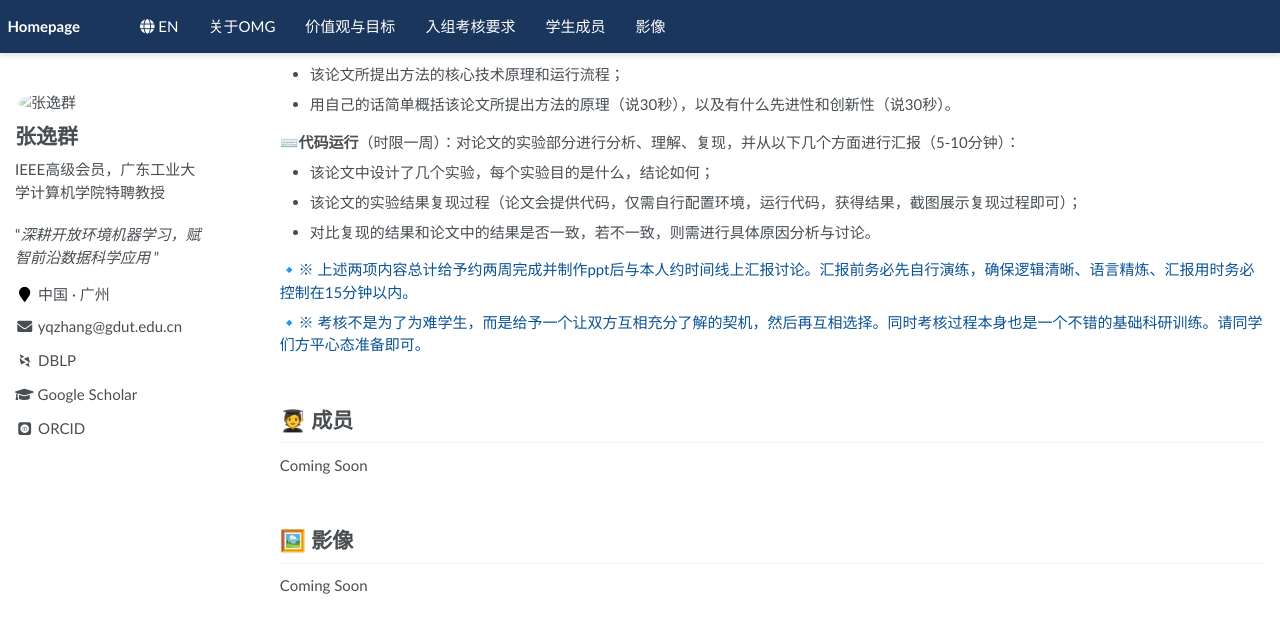
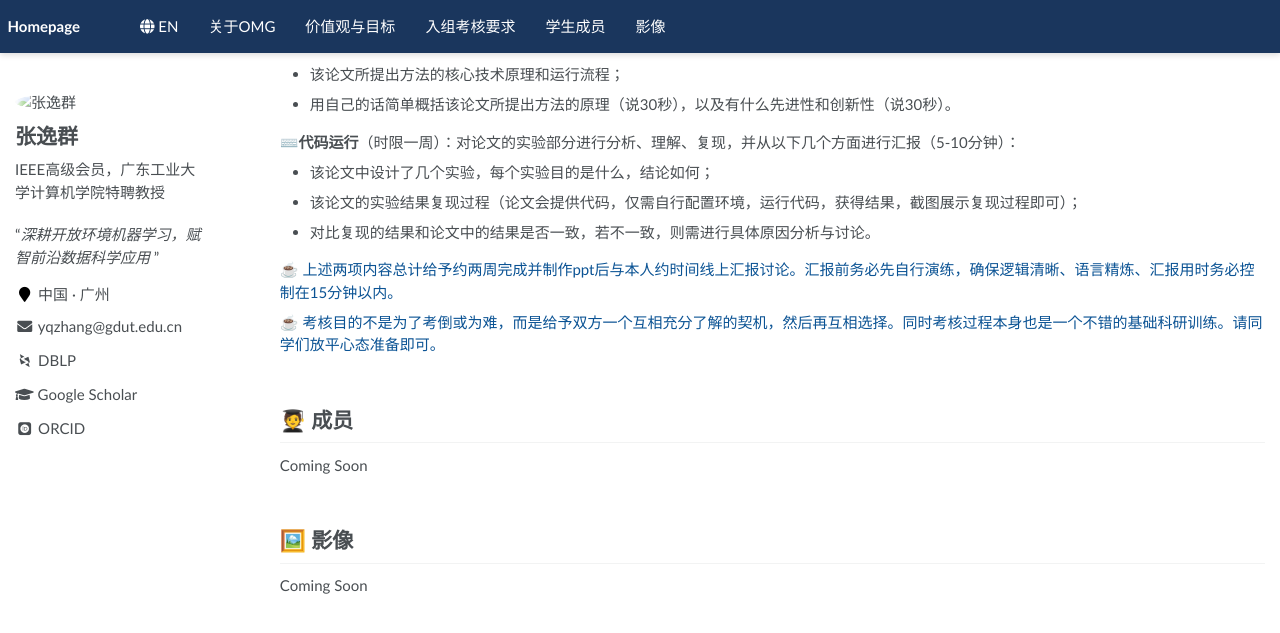
Before and after one commit to yqzhang-Zz/zh-OMG, a Jekyll site: the page built from _pages/about.md, in a window 1280 px wide and 900 px high, scrolled down 1769 px. Shown: the top 633 px of the window. Built offline with Jekyll 4.4.1, drawn with Linux system fonts in a browser that asks for light colours; some web fonts are replaced.

Commit message:
Update about.md

```diff
--- a/_pages/about.md
+++ b/_pages/about.md
@@ -91,9 +91,9 @@ OMG具体研究方向可参考本人主页所列论文和科研课题。组内**
 
 - 对比复现的结果和论文中的结果是否一致，若不一致，则需进行具体原因分析与讨论。
 
-🔹<span style="color: #0b5394">※ 上述两项内容总计给予约两周完成并制作ppt后与本人约时间线上汇报讨论。汇报前务必先自行演练，确保逻辑清晰、语言精炼、汇报用时务必控制在15分钟以内。</span>
+☕<span style="color: #0b5394"> 上述两项内容总计给予约两周完成并制作ppt后与本人约时间线上汇报讨论。汇报前务必先自行演练，确保逻辑清晰、语言精炼、汇报用时务必控制在15分钟以内。</span>
 
-🔹<span style="color: #0b5394">※ 考核不是为了为难学生，而是给予一个让双方互相充分了解的契机，然后再互相选择。同时考核过程本身也是一个不错的基础科研训练。请同学们方平心态准备即可。</span>
+☕<span style="color: #0b5394"> 考核目的不是为了考倒或为难，而是给予双方一个互相充分了解的契机，然后再互相选择。同时考核过程本身也是一个不错的基础科研训练。请同学们放平心态准备即可。</span>
 
 
 <span class='anchor' id='OMG-members'></span>
```
